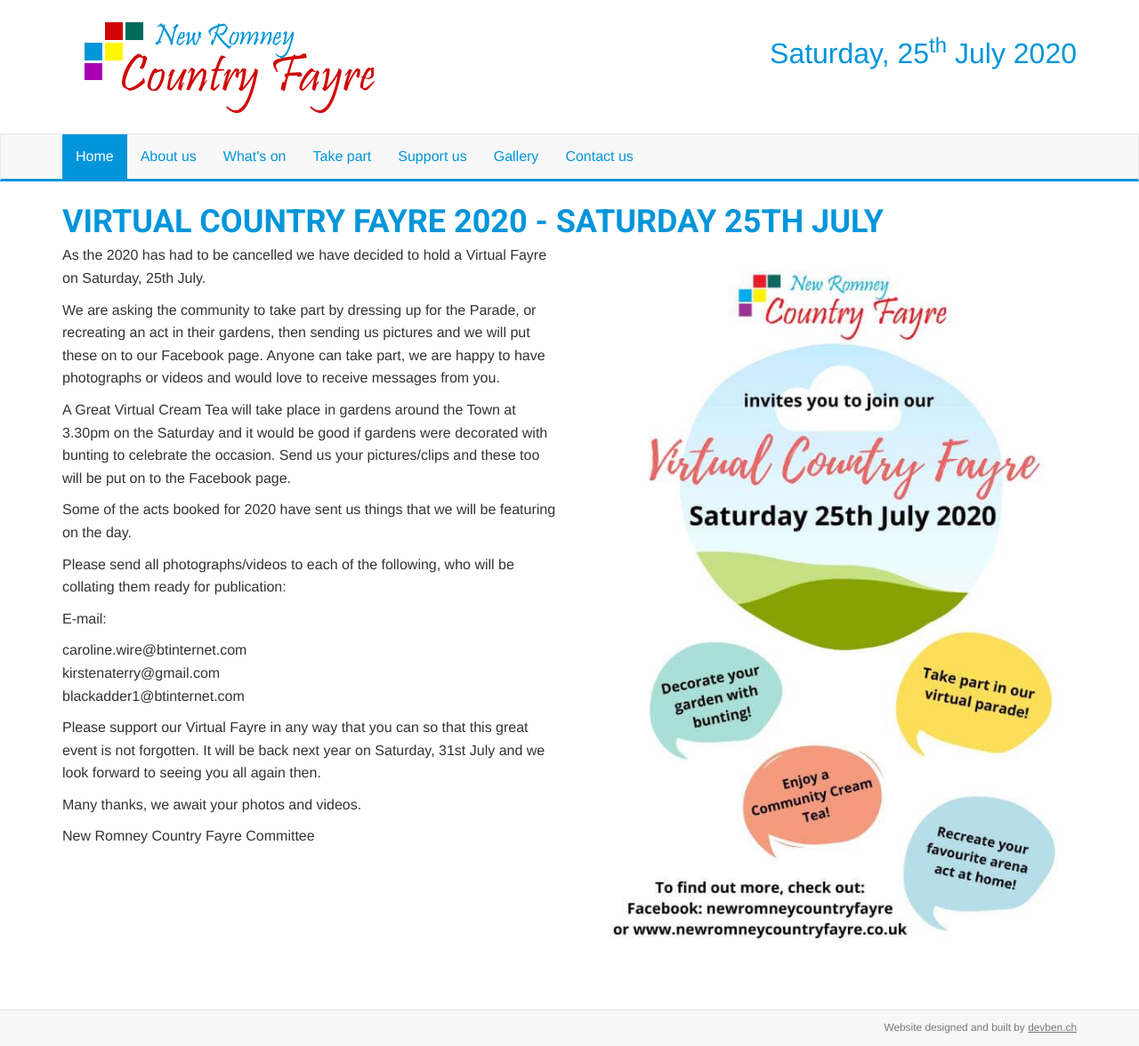
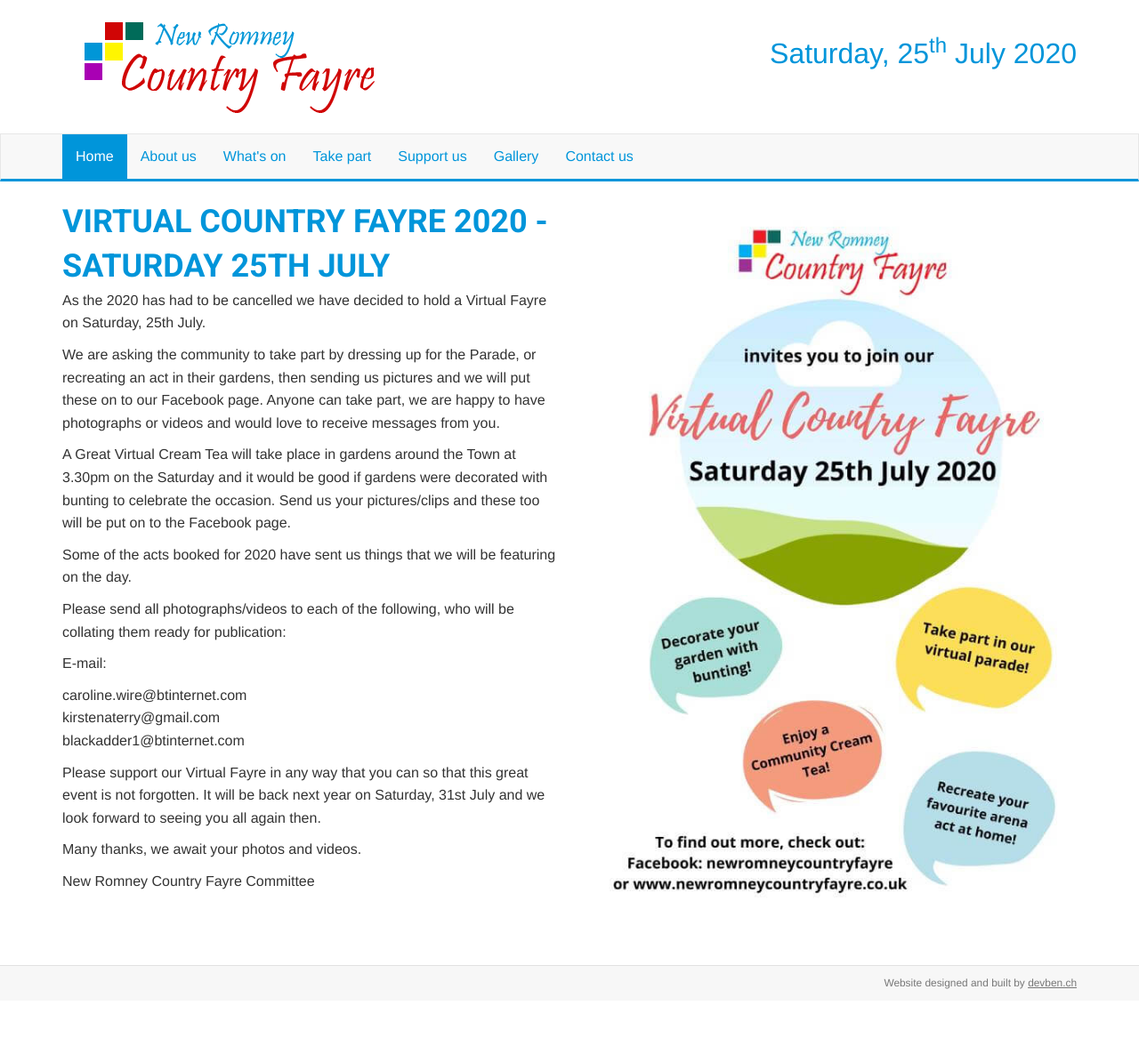
Before and after one commit to jodiedoubleday/newromney, a Jekyll site: the page built from index.md, in a window 1280 px wide. Shown: the whole page at 89% size. Built offline with Jekyll 4.4.1, drawn with Linux system fonts in a browser that asks for light colours; a script that is not in the unit is left out; after the commit the page ends 1125 px from its top, so only the background shows below that.

Commit message:
move header

```diff
--- a/_layouts/landing.html
+++ b/_layouts/landing.html
@@ -8,9 +8,9 @@
 </header>
 <div class="container">
   <main role="main">
-    <h1>{{ page.heading }}</h1>
     <div class="row">
       <div class="col-xs-12 col-md-6">
+        <h1>{{ page.heading }}</h1>
         {{ content }}
       </div>
       <div class="col-xs-12 col-md-6">
```
